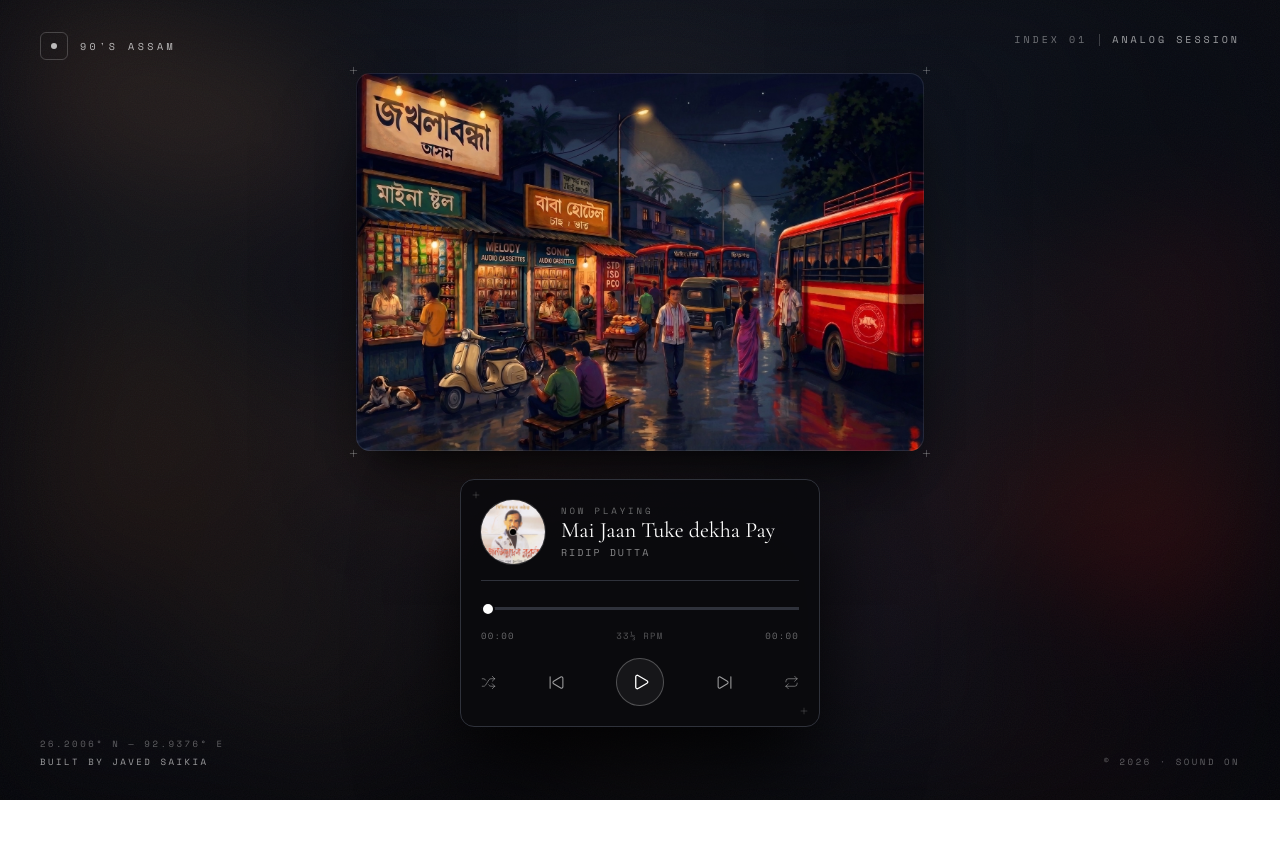
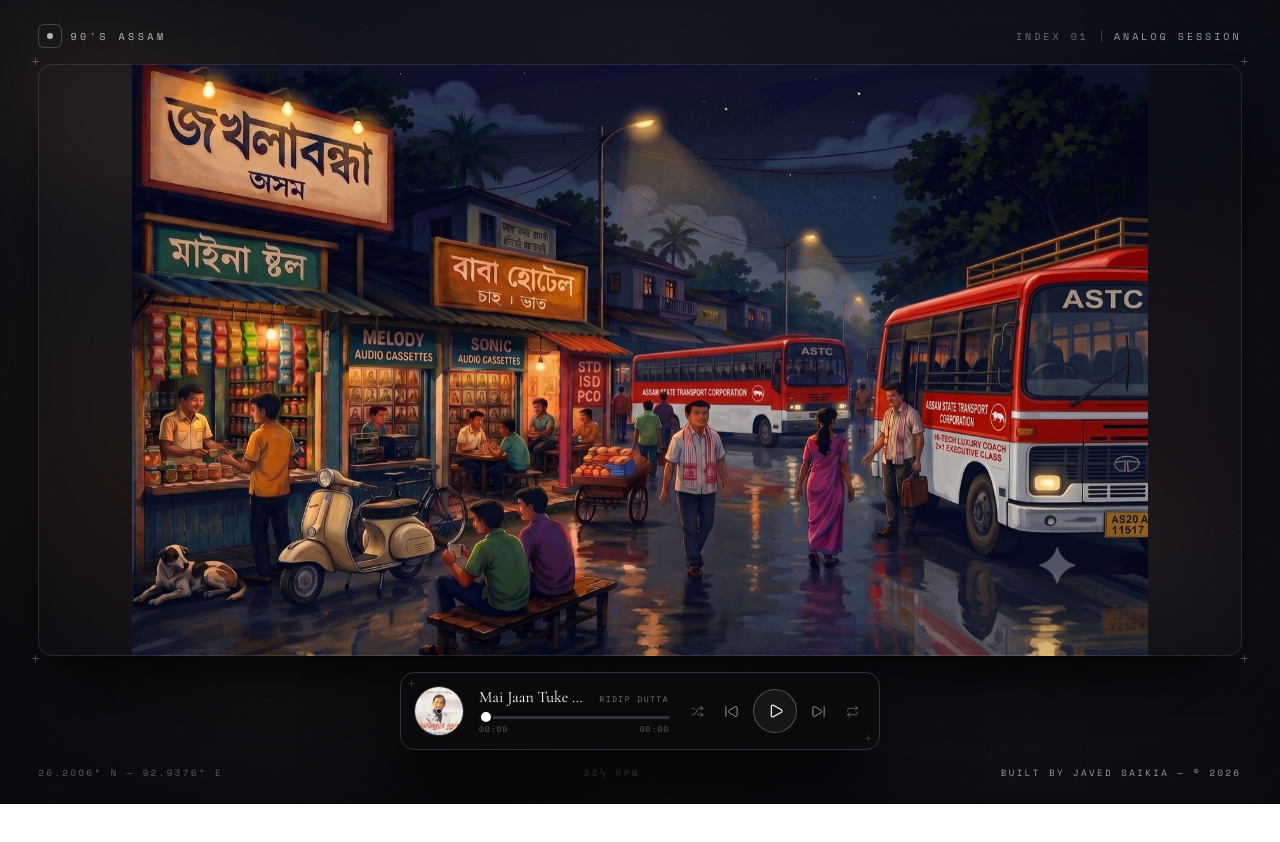
Before and after one commit to javedsaikia/assam90s, a React (Vite) app: page / in a window 1280 px wide. Shown: the top 842 px of the page. After the commit the page ends 804 px from the top, so only its background shows below. Built offline with nearby package versions, Linux system fonts and the light colour scheme.

Commit message:
Swap hero artwork to 16:9 edition; move site chrome into page flow

```diff
--- a/src/App.tsx
+++ b/src/App.tsx
@@ -12,31 +12,8 @@
         <div className="grain absolute inset-0 opacity-[0.05]" />
       </div>
 
-      {/* ---------------- Discreet site chrome ---------------- */}
-      <header className="pointer-events-none absolute left-[max(1.5rem,env(safe-area-inset-left))] top-[max(1.5rem,env(safe-area-inset-top))] z-30 flex items-center gap-3 sm:left-10 sm:top-8">
-        <span className="grid h-7 w-7 place-items-center rounded-sm border border-white/20">
-          <span className="h-1.5 w-1.5 rounded-full bg-white/70" />
-        </span>
-        <span className="font-label text-[10px] uppercase tracking-[0.35em] text-white/70">90's Assam</span>
-      </header>
-
-      <div className="pointer-events-none absolute right-[max(1.5rem,env(safe-area-inset-right))] top-[max(1.5rem,env(safe-area-inset-top))] z-30 hidden font-label text-[10px] uppercase tracking-[0.3em] text-white/40 md:flex md:items-center md:gap-3 md:right-10 md:top-8">
-        <span>Index 01</span>
-        <span className="h-3 w-px bg-white/20" />
-        <span className="text-white/60">Analog Session</span>
-      </div>
-
-      <footer className="pointer-events-none absolute bottom-[max(1.5rem,env(safe-area-inset-bottom))] left-[max(1.5rem,env(safe-area-inset-left))] z-30 flex flex-col gap-1 font-label text-[9px] uppercase tracking-[0.28em] text-white/35 sm:bottom-8 sm:left-10">
-        <span>26.2006° N — 92.9376° E</span>
-        <span className="text-white/60">Built by Javed Saikia</span>
-      </footer>
-
-      <div className="pointer-events-none absolute bottom-[max(1.5rem,env(safe-area-inset-bottom))] right-[max(1.5rem,env(safe-area-inset-right))] z-30 hidden font-label text-[9px] uppercase tracking-[0.28em] text-white/35 sm:bottom-8 sm:right-10 md:block">
-        © 2026 · Sound on
-      </div>
-
       {/* ---------------- Hero: the artwork, kept as-is ---------------- */}
-      <section className="relative z-10 flex min-h-svh items-center px-[5vw] py-[6vh]">
+      <section className="relative z-10 flex min-h-svh items-center px-[3vw] py-[3vh]">
         {/* blurred colour extension bleeding into the page (desktop only — saves mobile GPU) */}
         <div aria-hidden className="pointer-events-none absolute inset-0 z-0 hidden opacity-20 mix-blend-screen blur-3xl md:block">
           <img src="/cover.jpg" alt="" draggable={false} className="h-full w-full object-cover" />
@@ -45,16 +22,31 @@
         {/* ambient glow behind the frame */}
         <div aria-hidden className="pointer-events-none absolute z-0 rounded-[24px] bg-[radial-gradient(circle_at_50%_50%,rgba(150,170,215,0.1),transparent_70%)] blur-md" />
 
-        <div className="relative z-10 mx-auto my-auto flex w-fit flex-col items-center gap-7">
+        <div className="relative z-10 mx-auto my-auto flex w-[min(96vw,1800px)] flex-col items-stretch gap-4">
+          {/* top row — above the image, never overlapping it */}
+          <div className="flex items-center justify-between">
+            <p className="flex items-center gap-2 font-label text-[10px] uppercase tracking-[0.35em] text-white/70">
+              <span className="grid h-6 w-6 place-items-center rounded-sm border border-white/20">
+                <span className="h-1.5 w-1.5 rounded-full bg-white/70" />
+              </span>
+              90's Assam
+            </p>
+            <p className="hidden items-center gap-3 font-label text-[10px] uppercase tracking-[0.3em] text-white/40 md:flex">
+              <span>Index 01</span>
+              <span className="h-3 w-px bg-white/20" />
+              <span className="text-white/60">Analog Session</span>
+            </p>
+          </div>
+
           <figure className="relative">
             <img
               src="/cover.jpg"
               srcSet="/cover-mobile.jpg 1600w, /cover.jpg 2528w"
-              sizes="(min-width: 1024px) 70vw, 92vw"
+              sizes="(min-width: 1024px) 90vw, 96vw"
               alt="A cinematic scene — press the record below to play"
               fetchPriority="high"
               draggable={false}
-              className="block h-auto max-h-[64svh] w-auto max-w-[88vw] select-none rounded-xl object-contain shadow-[0_45px_90px_-25px_rgba(0,0,0,0.8),0_18px_40px_-18px_rgba(0,0,0,0.6)]"
+              className="block h-auto max-h-[74svh] w-full max-w-[96vw] select-none rounded-xl object-contain shadow-[0_45px_90px_-25px_rgba(0,0,0,0.8),0_18px_40px_-18px_rgba(0,0,0,0.6)]"
             />
             {/* hairline frame */}
             <div className="pointer-events-none absolute inset-0 rounded-xl ring-1 ring-inset ring-white/10" />
@@ -66,7 +58,7 @@
           </figure>
 
           {/* The record, resting below the artwork */}
-          <div className="drop-shadow-[0_28px_45px_rgba(0,0,0,0.6)]">
+          <div className="mx-auto drop-shadow-[0_28px_45px_rgba(0,0,0,0.6)]">
             <MusicPlayer
               albumArt="/vinyl.jpg?v=2"
               songTitle="Mai Jaan Tuke dekha Pay"
@@ -74,6 +66,13 @@
               audioSrc="/audio/track.mp3"
             />
           </div>
+
+          {/* bottom row — below the image and player, never overlapping */}
+          <div className="flex items-center justify-between font-label text-[9px] uppercase tracking-[0.28em]">
+            <span className="text-white/35">26.2006° N — 92.9376° E</span>
+            <span className="hidden text-white/30 sm:inline">33⅓ RPM</span>
+            <span className="text-white/60">Built by Javed Saikia — © 2026</span>
+          </div>
         </div>
       </section>
     </main>
--- a/src/components/ui/music-player.tsx
+++ b/src/components/ui/music-player.tsx
@@ -18,7 +18,7 @@
   audioSrc: string;
 }
 
-// The main MusicPlayer component
+// The main MusicPlayer component — a compact, horizontal bar
 export const MusicPlayer: React.FC<MusicPlayerProps> = ({ albumArt, songTitle, artistName, audioSrc }) => {
   const [isPlaying, setIsPlaying] = useState(false);
   const [duration, setDuration] = useState(0);
@@ -84,7 +84,7 @@
   const toggleRepeat = () => setIsRepeat(!isRepeat);
 
   return (
-    <div className="relative w-[min(320px,88vw)] rounded-xl border border-[#2F323B] bg-[#0B0B0E]/95 p-5 text-white shadow-[0_35px_70px_-25px_rgba(0,0,0,0.85)] backdrop-blur-md sm:w-[min(360px,88vw)]">
+    <div className="relative flex w-[min(480px,88vw)] items-center gap-3 rounded-xl border border-[#2F323B] bg-[#0B0B0E]/95 p-3 text-white shadow-[0_35px_70px_-25px_rgba(0,0,0,0.85)] backdrop-blur-md sm:gap-4 sm:p-3.5">
        <style>{`
         .player-progress {
             --progress: 0%;
@@ -139,14 +139,13 @@
        `}</style>
 
       {/* corner markers */}
-      <Plus size={10} strokeWidth={1.5} className="pointer-events-none absolute left-2.5 top-2.5 text-white/25" />
-      <Plus size={10} strokeWidth={1.5} className="pointer-events-none absolute bottom-2.5 right-2.5 text-white/25" />
+      <Plus size={9} strokeWidth={1.5} className="pointer-events-none absolute left-1.5 top-1.5 text-white/25" />
+      <Plus size={9} strokeWidth={1.5} className="pointer-events-none absolute bottom-1.5 right-1.5 text-white/25" />
 
       <audio ref={audioRef} src={audioSrc} loop={isRepeat} preload="metadata" />
 
-      {/* Head: disc + track details */}
-      <div className="flex items-center gap-4">
-        <div className="relative h-14 w-14 shrink-0 sm:h-16 sm:w-16">
+      {/* Disc */}
+      <div className="relative h-11 w-11 shrink-0 sm:h-12 sm:w-12">
         <div className={`disc-spin h-full w-full rounded-full ${isPlaying ? 'spinning' : ''}`}>
           <img
             src={albumArt}
@@ -155,20 +154,18 @@
             onError={(e) => { e.currentTarget.src = 'https://placehold.co/224x224/1a1a1a/ffffff?text=Music'; }}
           />
         </div>
-          <span className="pointer-events-none absolute left-1/2 top-1/2 h-1.5 w-1.5 -translate-x-1/2 -translate-y-1/2 rounded-full bg-black ring-1 ring-white/30" />
+        <span className="pointer-events-none absolute left-1/2 top-1/2 h-1 w-1 -translate-x-1/2 -translate-y-1/2 rounded-full bg-black ring-1 ring-white/30" />
       </div>
 
+      {/* Track info + progress */}
       <div className="min-w-0 flex-1">
-          <p className="font-label text-[9px] uppercase tracking-[0.32em] text-white/40">Now playing</p>
-          <h2 className="font-editorial truncate text-xl leading-tight text-white sm:text-[22px]">{songTitle}</h2>
-          <p className="font-label text-[10px] uppercase tracking-[0.2em] text-white/50">{artistName}</p>
-        </div>
+        <div className="flex items-baseline justify-between gap-3">
+          <h2 className="font-editorial truncate text-[15px] leading-tight text-white sm:text-base">{songTitle}</h2>
+          <p className="font-label hidden shrink-0 text-[8px] uppercase tracking-[0.18em] text-white/45 sm:block">
+            {artistName}
+          </p>
         </div>
 
-      {/* hairline divider */}
-      <div className="my-4 h-px bg-[#2F323B]" />
-
-      {/* Progress */}
         <input
           ref={progressBarRef}
           type="range"
@@ -176,39 +173,38 @@
           max={duration || 100}
           value={currentTime}
           onChange={handleSeek}
-        className="player-progress block w-full"
+          className="player-progress -mb-1.5 -mt-0.5 block w-full"
           aria-label="Seek through track"
         />
-      <div className="mt-2 flex items-center justify-between font-label text-[9px] uppercase tracking-[0.14em] text-white/40">
+        <div className="flex justify-between font-label text-[8px] uppercase tracking-[0.12em] text-white/35">
           <span className="tabular-nums">{formatTime(currentTime)}</span>
-        <span className="text-white/30">33⅓ rpm</span>
           <span className="tabular-nums">{formatTime(duration)}</span>
+        </div>
       </div>
 
       {/* Controls */}
-      <div className="mt-4 flex items-center justify-between">
+      <div className="flex shrink-0 items-center gap-1 sm:gap-2">
         <motion.button
-          whileHover={{ scale: 1.15 }}
-          whileTap={{ scale: 0.85 }}
+          whileTap={{ scale: 0.8 }}
           onClick={toggleShuffle}
           aria-pressed={isShuffle}
-          className={`transition-colors duration-300 ${isShuffle ? 'text-white' : 'text-white/40 hover:text-white/70'}`}
+          aria-label="Shuffle"
+          className={`hidden rounded-full p-1.5 transition-colors duration-300 sm:block ${isShuffle ? 'text-white' : 'text-white/40 hover:text-white/70'}`}
         >
-          <Shuffle size={15} strokeWidth={1.5} />
+          <Shuffle size={13} strokeWidth={1.5} />
         </motion.button>
         <motion.button
-          whileHover={{ scale: 1.15 }}
-          whileTap={{ scale: 0.85 }}
-          className="text-white/60 transition-colors hover:text-white"
+          whileTap={{ scale: 0.8 }}
+          aria-label="Previous track"
+          className="rounded-full p-1.5 text-white/60 transition-colors hover:text-white"
         >
-          <SkipBack size={17} strokeWidth={1.5} />
+          <SkipBack size={15} strokeWidth={1.5} />
         </motion.button>
 
         <motion.button
           onClick={togglePlayPause}
           aria-label={isPlaying ? 'Pause music' : 'Play music'}
-          className="flex h-12 w-12 items-center justify-center rounded-full border border-white/25 bg-white/5 text-white transition-colors hover:bg-white/10"
-          whileHover={{ scale: 1.06 }}
+          className="flex h-11 w-11 items-center justify-center rounded-full border border-white/25 bg-white/5 text-white transition-colors hover:bg-white/10"
           whileTap={{ scale: 0.92 }}
         >
           <AnimatePresence mode="wait" initial={false}>
@@ -220,26 +216,26 @@
               transition={{ duration: 0.15 }}
               className="flex items-center justify-center"
             >
-              {isPlaying ? <Pause size={18} strokeWidth={1.75} /> : <Play size={18} strokeWidth={1.75} className="ml-0.5" />}
+              {isPlaying ? <Pause size={16} strokeWidth={1.75} /> : <Play size={16} strokeWidth={1.75} className="ml-0.5" />}
             </motion.span>
           </AnimatePresence>
         </motion.button>
 
         <motion.button
-          whileHover={{ scale: 1.15 }}
-          whileTap={{ scale: 0.85 }}
-          className="text-white/60 transition-colors hover:text-white"
+          whileTap={{ scale: 0.8 }}
+          aria-label="Next track"
+          className="rounded-full p-1.5 text-white/60 transition-colors hover:text-white"
         >
-          <SkipForward size={17} strokeWidth={1.5} />
+          <SkipForward size={15} strokeWidth={1.5} />
         </motion.button>
         <motion.button
-          whileHover={{ scale: 1.15 }}
-          whileTap={{ scale: 0.85 }}
+          whileTap={{ scale: 0.8 }}
           onClick={toggleRepeat}
           aria-pressed={isRepeat}
-          className={`transition-colors duration-300 ${isRepeat ? 'text-white' : 'text-white/40 hover:text-white/70'}`}
+          aria-label="Repeat"
+          className={`hidden rounded-full p-1.5 transition-colors duration-300 sm:block ${isRepeat ? 'text-white' : 'text-white/40 hover:text-white/70'}`}
         >
-          <Repeat size={15} strokeWidth={1.5} />
+          <Repeat size={13} strokeWidth={1.5} />
         </motion.button>
       </div>
     </div>
```
Also changed, not shown: public/cover-mobile.jpg, public/cover.jpg. Lines whose indentation alone changed are shown as unchanged.
